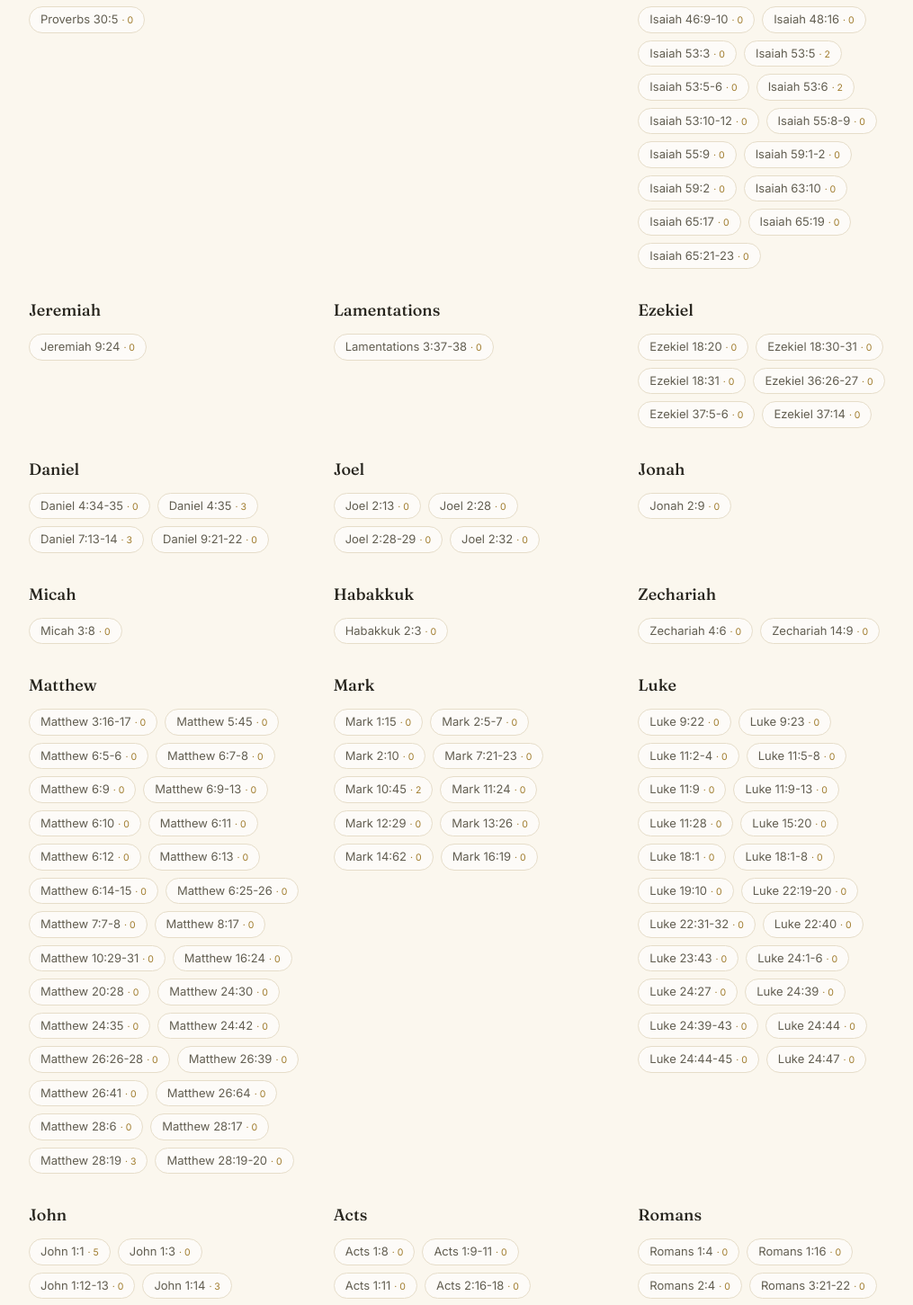
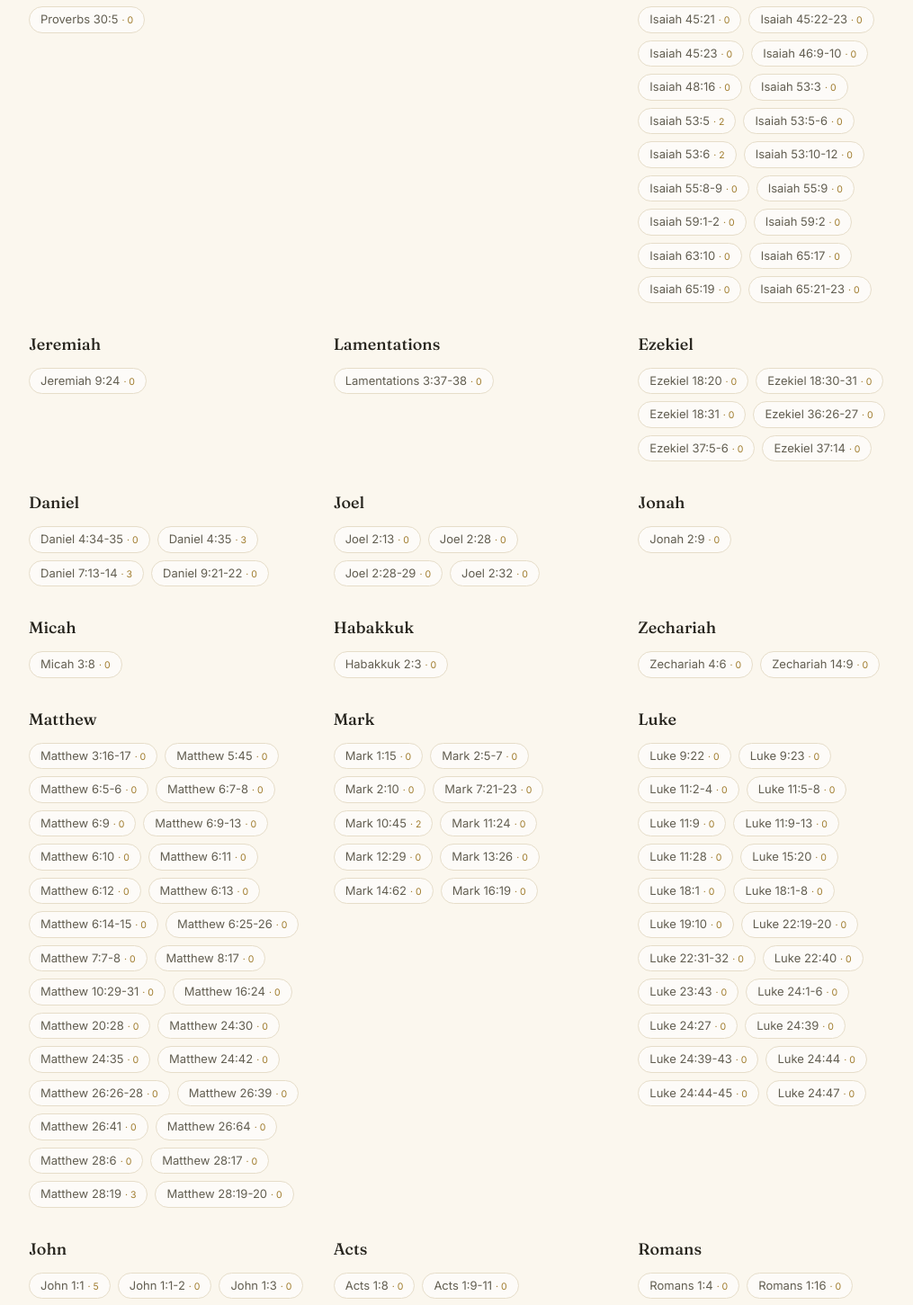
Before and after one commit to kczimm/glory, a Next.js app: page /verses in a window 1280 px wide. Shown: the part 1144-2595 px from the top of the page at 90% size, without its empty margins (116-1131 px from the left). Built offline with nearby package versions, Linux system fonts and the light colour scheme.

Commit message:
Add study: Does Jesus sharing God's nature mean there are two Gods?

```diff
--- a/src/data/questions.ts
+++ b/src/data/questions.ts
@@ -447,10 +447,10 @@ export const questions: Question[] = [
       },
     ],
     keyVerses: ["John 1:1", "John 8:58", "Colossians 2:9", "Hebrews 1:3", "John 20:28"],
-    raises: ["why-did-jesus-have-to-die", "what-is-the-trinity"],
+    raises: ["why-did-jesus-have-to-die", "what-is-the-trinity", "does-jesus-sharing-gods-nature-mean-two-gods"],
     followsFrom: ["who-is-jesus"],
     related: ["is-the-holy-spirit-god"],
-    planned: ["Does Jesus sharing God's nature mean there are two Gods?"],
+    planned: ["Why did God become a man?"],
     order: 6,
   },
 
@@ -3384,4 +3384,90 @@ export const questions: Question[] = [
     planned: ["How do I grow in sensitivity to the Spirit?"],
     order: 19,
   },
+
+  // ------------------------------------------------------------------
+  // TRAIL: Jesus Christ (continued)
+  // ------------------------------------------------------------------
+  {
+    slug: "does-jesus-sharing-gods-nature-mean-two-gods",
+    question: "Does Jesus sharing God's nature mean there are two Gods?",
+    category: "jesus-christ",
+    summary:
+      "No. The Bible never presents Jesus as a second God; it teaches one God who exists as Father, Son, and Holy Spirit. Jesus claimed to be the one God of Israel come in the flesh, and the church confessed His deity precisely because the oneness of God is non-negotiable.",
+    passages: [
+      {
+        book: "John",
+        chapter: 10,
+        title: "I and the Father are one",
+        lookFor: "Jesus claims unity with the Father, and the crowd understands it as a claim to be God.",
+        focus: "22-39",
+      },
+      {
+        book: "John",
+        chapter: 14,
+        title: "Seeing Jesus, seeing the Father",
+        lookFor: "Philip asks to see the Father, and Jesus answers that to see Him is to see the Father.",
+        focus: "1-11",
+      },
+      {
+        book: "Deuteronomy",
+        chapter: 6,
+        title: "The Lord our God, the Lord is one",
+        lookFor: "The confession Israel recited daily, and the anchor for everything else about God.",
+        focus: "4-9",
+      },
+      {
+        book: "Isaiah",
+        chapter: 44,
+        title: "Besides me there is no God",
+        lookFor: "God's own insistence on His uniqueness, again and again through Isaiah.",
+        focus: "6-8",
+      },
+      {
+        book: "1 Corinthians",
+        chapter: 8,
+        title: "One God, one Lord",
+        lookFor: "Paul's careful words to a church surrounded by many gods: one Father, one Lord.",
+        focus: "4-6",
+      },
+    ],
+    points: [
+      {
+        heading: "The oneness of God is where the Bible begins",
+        body:
+          "Israel's daily confession was single-minded: 'Hear, Israel, the Lord our God, the Lord is one.' God insists on it through Isaiah: 'I am the first, and I am the last; and besides me there is no God.' Jesus Himself answered the scribes by quoting the same confession. The oneness of God is not up for revision.",
+        verses: ["Deuteronomy 6:4", "Mark 12:29", "Isaiah 44:6", "Isaiah 45:21"],
+      },
+      {
+        heading: "Jesus claimed to be the one God, not another god",
+        body:
+          "'Before Abraham came into existence, I AM,' He said, taking the name from the burning bush. 'I and the Father are one.' The crowd heard exactly what He meant: 'You, being a man, make yourself God.' Jesus did not announce a new deity; He revealed that the one God had come in the flesh.",
+        verses: ["John 8:58", "John 10:30", "John 10:33", "John 10:38"],
+      },
+      {
+        heading: "A second god would be idolatry, and Scripture allows none",
+        body:
+          "'Before me there was no God formed, neither will there be after me.' Paul, writing in a city full of gods, holds the line: 'there is no other God but one,' and yet in the same breath he names the Lord Jesus Christ through whom all things exist. The New Testament never flinches from calling Jesus God, and never lets go of the one God. Both are true at once.",
+        verses: ["Isaiah 43:10", "1 Corinthians 8:4", "1 Corinthians 8:6", "Titus 2:13", "Romans 9:5"],
+      },
+      {
+        heading: "Distinct Persons, one divine nature",
+        body:
+          "John 1 says both at once: the Word was with God, and the Word was God. The Son prays to the Father, and yet He and the Father are one: Jesus told Philip that whoever has seen Him has seen the Father, and said, 'In him all the fullness of the Godhead dwells bodily.' Jesus is not a second god alongside the Father; He is God the Son, distinct in Person, one in nature with the Father and the Spirit.",
+        verses: ["John 1:1-2", "John 17:3", "John 10:30", "John 14:9", "Colossians 2:9"],
+      },
+      {
+        heading: "The Trinity keeps the oneness intact",
+        body:
+          "The church did not invent three gods under a new name. Facing the very question you are asking, it confessed one God in three Persons, and it did so because Scripture forces both truths: the Lord is one, and Jesus is Lord. Jesus even commanded baptism into the single name of the Father, Son, and Holy Spirit. The Trinity is not a compromise with polytheism; it is the shape of the one God's own life.",
+        verses: ["Matthew 28:19", "2 Corinthians 13:14", "John 17:1-3"],
+      },
+    ],
+    keyVerses: ["John 10:30", "John 14:9", "John 1:1", "Isaiah 44:6", "1 Corinthians 8:6"],
+    raises: [],
+    followsFrom: ["is-jesus-really-god", "what-is-the-trinity", "can-we-understand-the-trinity"],
+    related: ["is-jesus-really-god", "what-is-the-trinity", "is-the-holy-spirit-god"],
+    planned: ["What does it mean that God is one?"],
+    order: 18,
+  },
 ];
```
